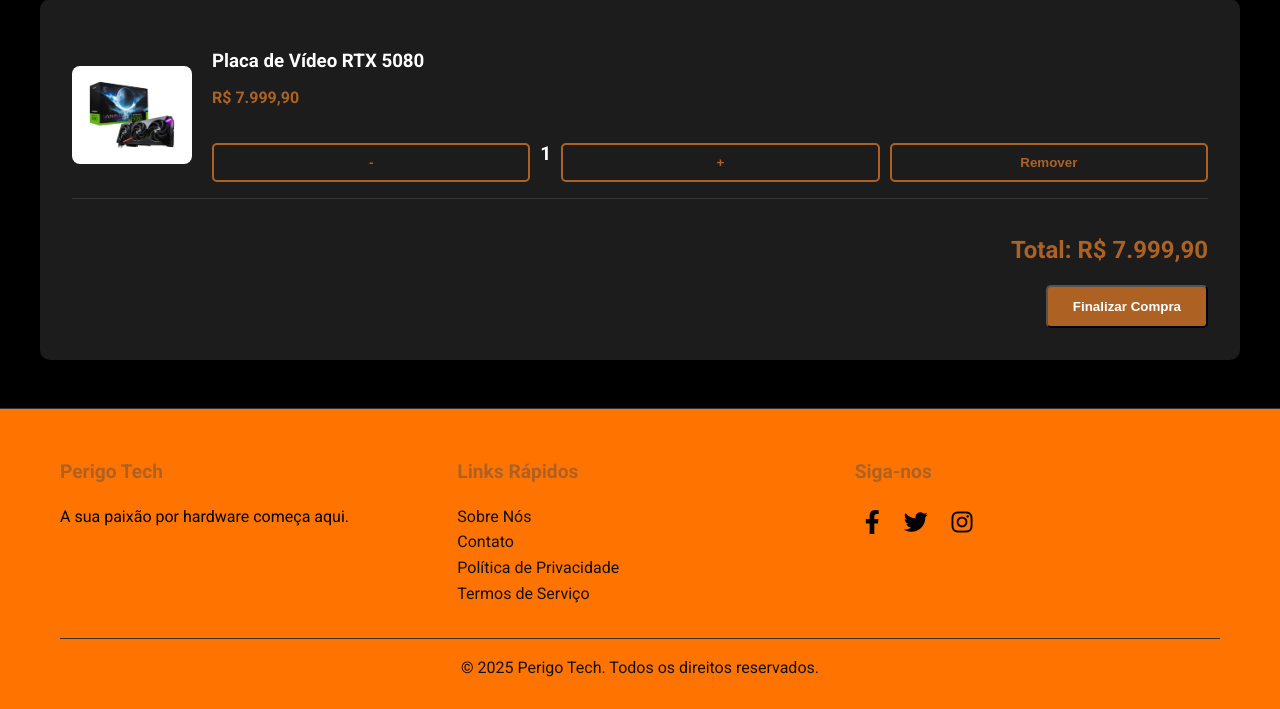
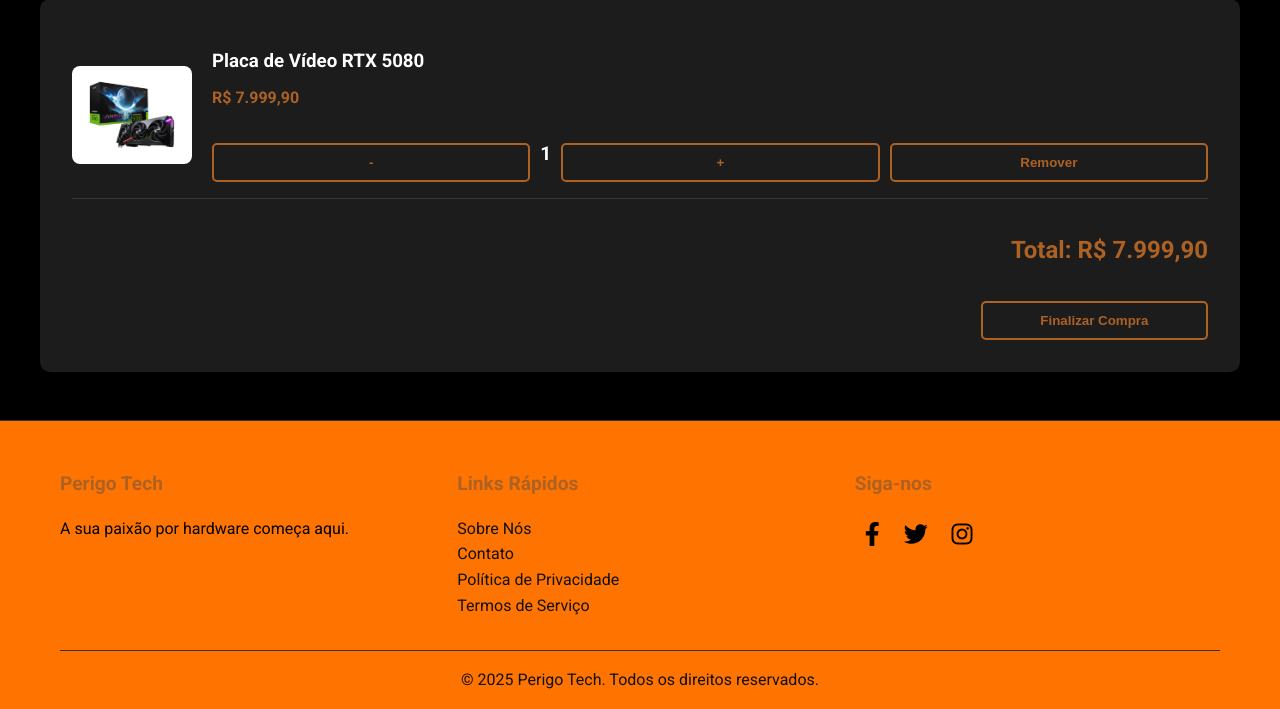
Before and after one commit to yanosmartins/Perigo-Tech, a PHP site: page /carrinho.php in a window 1280 px wide. Shown: the part 211-920 px from the top of the page. Before the commit the page ends 888 px from the top, so only its background shows below. Run offline with PHP 8.4, Linux system fonts and the light colour scheme.

Commit message:
Update carrinho.php

```diff
--- a/carrinho.php
+++ b/carrinho.php
@@ -170,17 +170,21 @@
 
     /* --- Botões --- */
     .btn-primary {
-        background-color: var(--primary-color);
-        color: white;
-        padding: 12px 25px;
-        text-decoration: none;
+       background-color: transparent;
+        color: var(--primary-color);
+        padding: 10px 20px;
+        border: 2px solid var(--primary-color);
         border-radius: 5px;
         font-weight: 700;
-        transition: background-color 0.3s ease;
+        cursor: pointer;
+        transition: all 0.3s ease;
+        width: 20%;
+        margin-top: 1rem;
     }
 
     .btn-primary:hover {
-        background-color: #994907ff;
+        background-color: var(--primary-color);
+        color: white;
     }
 
     .btn-secondary {
```
